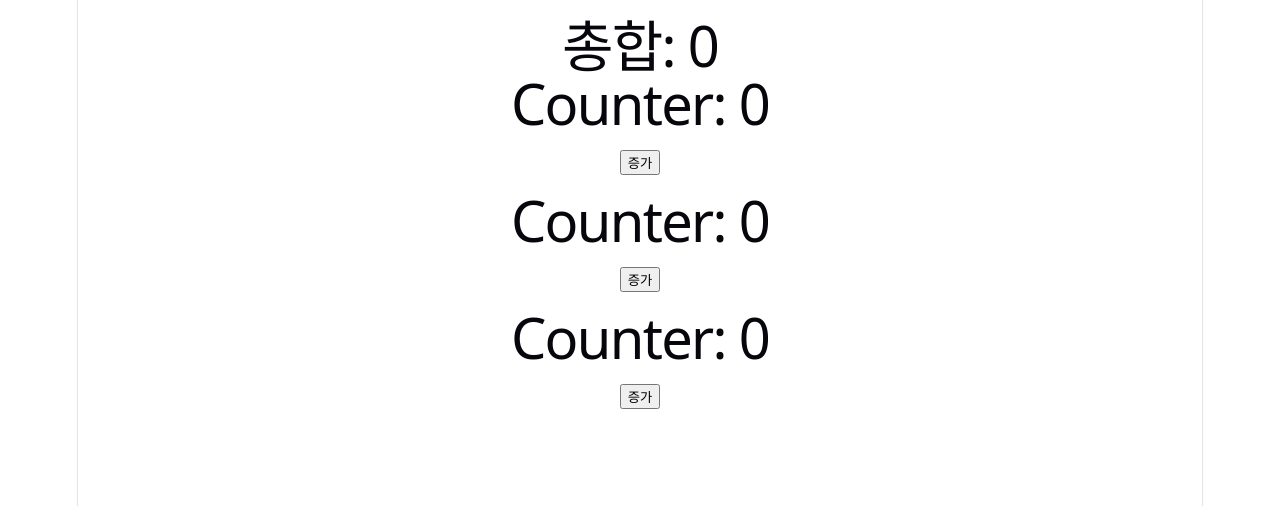
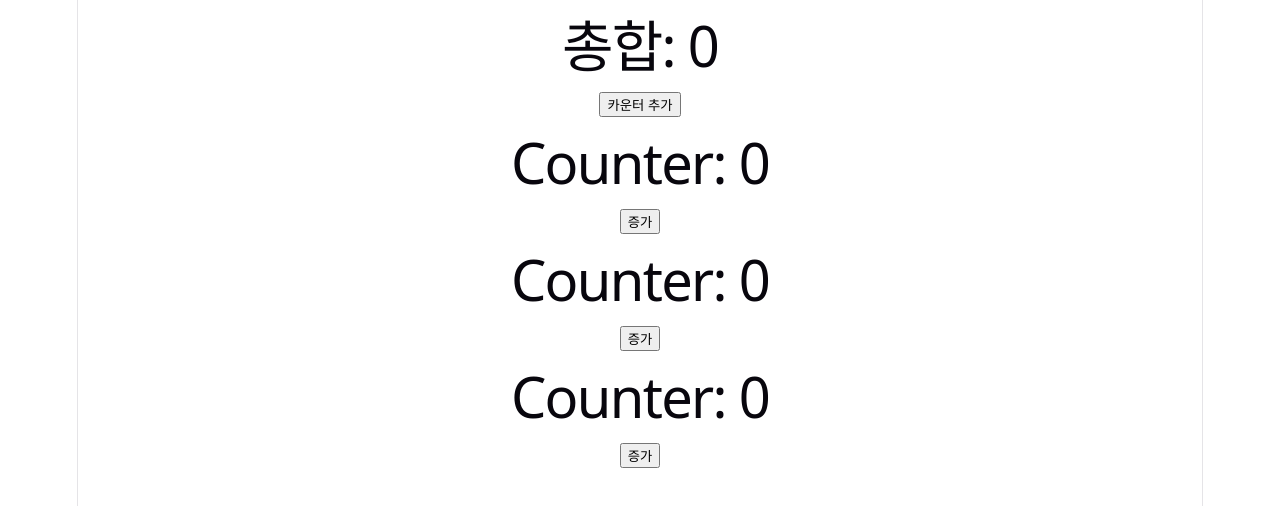
Before and after one commit to Kumoh-Gense/w26w04-state-hoisting, a React (Vite) app: page / in a window 1280 px wide. Shown: the top 506 px of the page. Built offline with nearby package versions, Linux system fonts and the light colour scheme.

Commit message:
✨동적 카운터 추가

```diff
--- a/src/App.jsx
+++ b/src/App.jsx
@@ -5,18 +5,6 @@ function App() {
   // counts 상태를 배열로 관리
   const [counts, setCounts] = useState([0, 0, 0])
 
-  // // index에 해당하는 counts 값을 1 증가시키는 함수
-  // const onIncrement = (index) => {
-  //   // 상태를 업데이트할 때는 항상 새로운 배열을 만들어서 설정
-  //   setCounts(prevCounts => {
-  //     const newCounts = [...prevCounts] // Spread syntax로 배열 복사
-  //     newCounts[index] += 1
-
-  //     return newCounts
-  //   })
-  // }
-
-  // map 메서드를 사용하여 불변성을 유지하면서 특정 인덱스의 값만 증가
   const onIncrement = (index) => {
     setCounts(prevCounts =>
       prevCounts.map((count, i) =>
@@ -25,12 +13,20 @@ function App() {
     )
   }
 
+  // 배열에 새로운 카운터 값을 추가 (초기값 0)
+  const onAddCounter = () => {
+    setCounts(prevCounts => [...prevCounts, 0])
+  }
+
   // counts 배열의 모든 값을 더함
   const total = counts.reduce((sum, current) => sum + current, 0)
 
   return (
     <div>
       <h1>총합: {total}</h1>
+      <button onClick={onAddCounter}>
+        카운터 추가
+      </button>
       {
         // map 메서드로 counts 배열을 순회하며 Counter 컴포넌트 렌더링
         counts.map((count, index) => (
```
